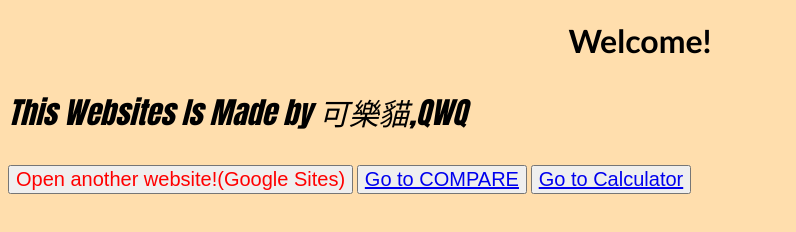
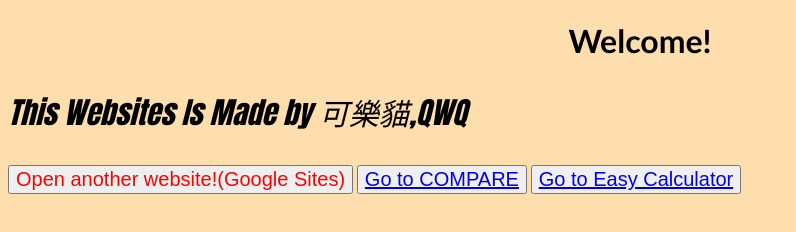
Before and after one commit to Hubetlo/hubetlo.github.io, a plain HTML site: page index.html in a window 1280 px wide. Shown: the whole page, without its empty margins (0-796 px from the left). Drawn offline with Linux system fonts and the light colour scheme.

Commit message:
Update index.html
QWQ

```diff
--- a/index.html
+++ b/index.html
@@ -10,7 +10,7 @@
 	<p style="color: black; font-size: 30px;"><i>This Websites Is Made by 可樂貓,QWQ</p>
 	<button onclick="openweb()" style="color: rgb(255, 0, 0); font-family: Arial, Helvetica, sans-serif;font-size: 20px;">Open another website!(Google Sites)</button>
 	<button style="color: rgb(255, 0, 0); font-family: Arial, Helvetica, sans-serif;font-size: 20px;"><a href="Compare.html">Go to COMPARE</a></button>
- 	<button style="color: rgb(255, 0, 0); font-family: Arial, Helvetica, sans-serif;font-size: 20px;"><a href="cc.html">Go to Calculator</a></button>
+ 	<button style="color: rgb(255, 0, 0); font-family: Arial, Helvetica, sans-serif;font-size: 20px;"><a href="cc.html">Go to Easy Calculator</a></button>
 	<script>
 		function openweb()
 		{
```
